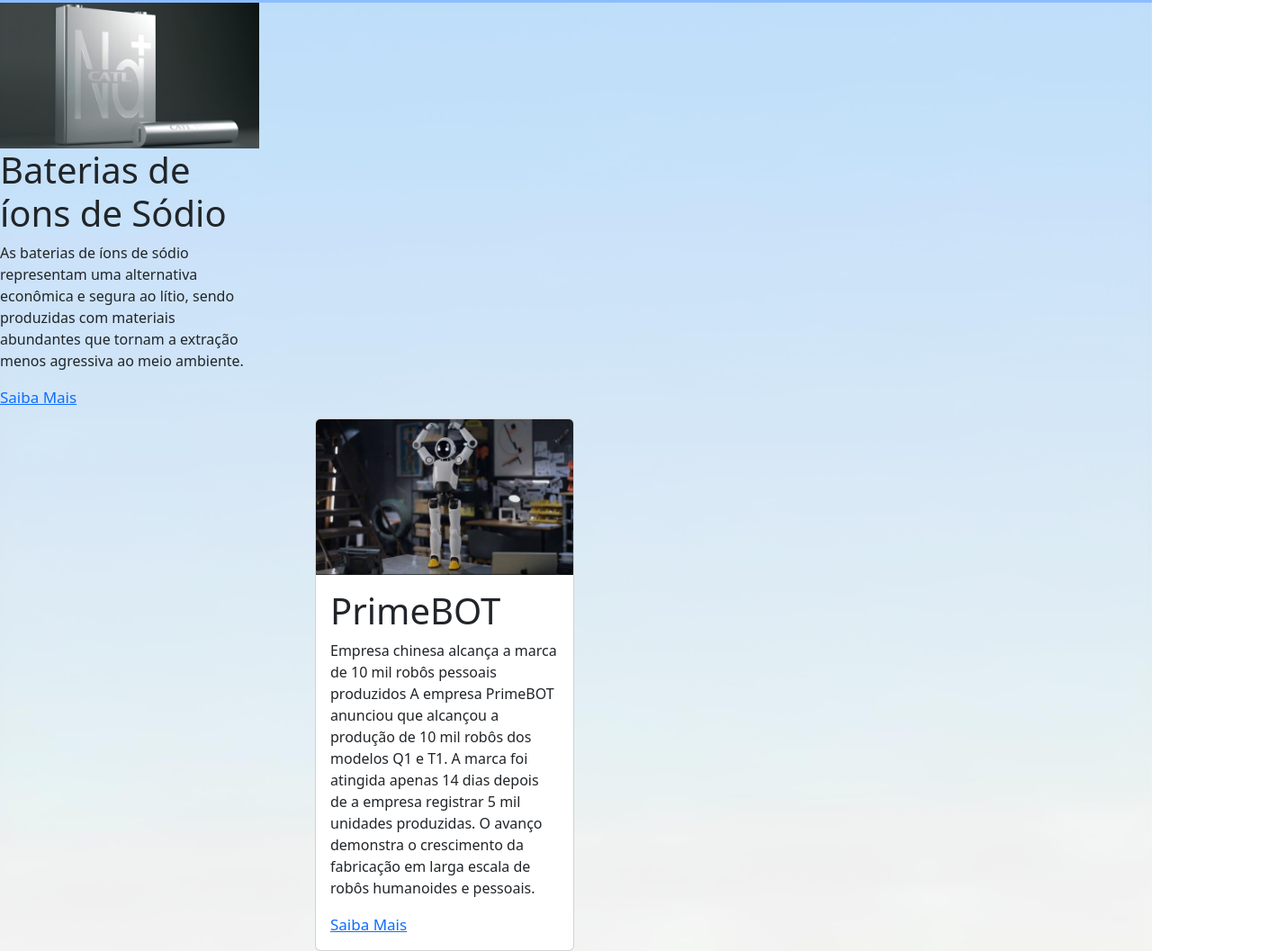
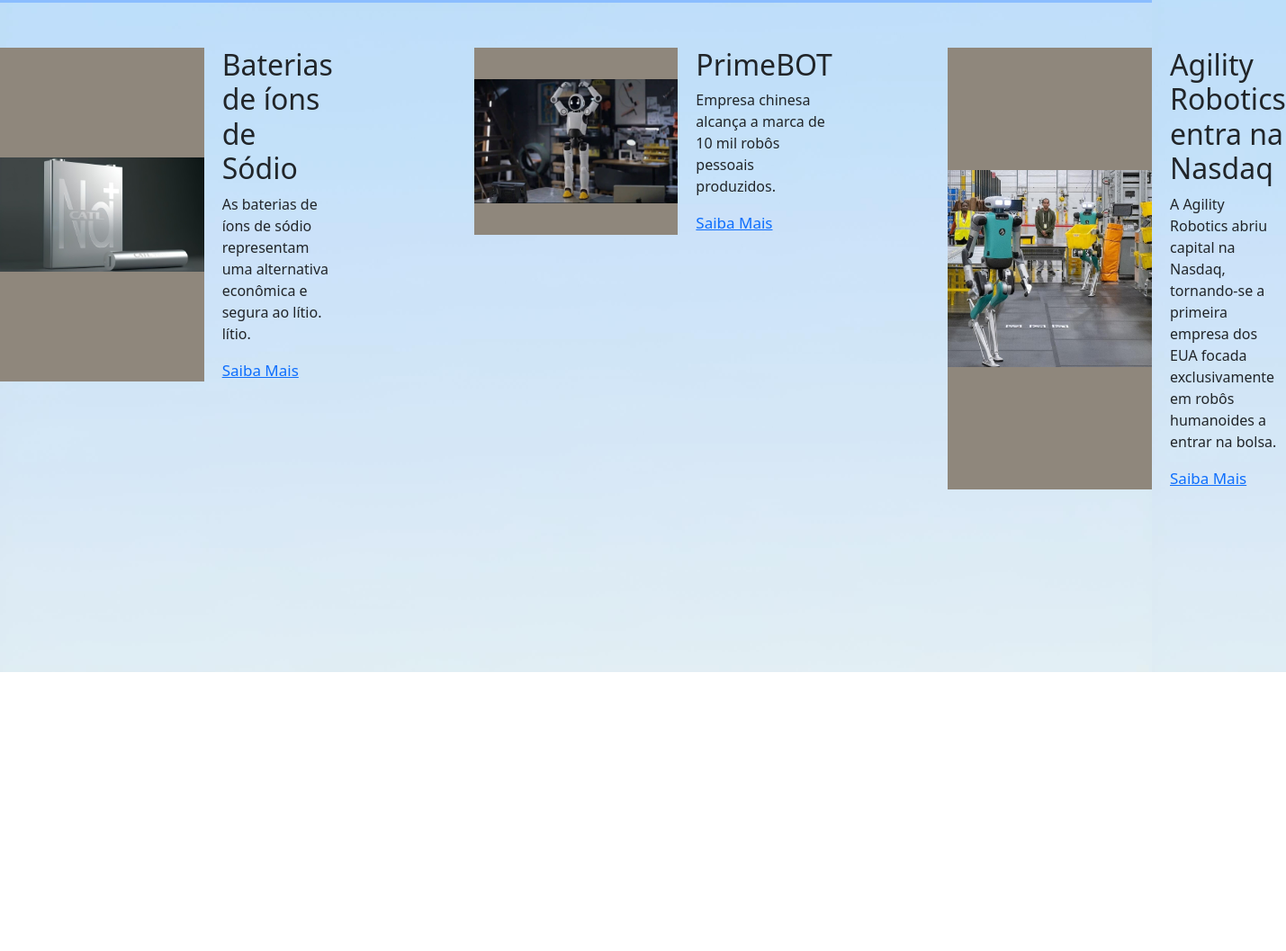
Before and after one commit to rafaalves070211-web/Vazatx---Definitivo, a plain HTML site: page Robótica _Humanoide.html in a window 1280 px wide. Shown: the part 53-1110 px from the top of the page at 90% size, 1429 px wide, since content can reach past the window. After the commit the page ends 800 px from the top, so only its background shows below. Drawn offline with nearby package versions, Linux system fonts and the light colour scheme.

Commit message:
Fazendo cards

```diff
--- a/Robótica _Humanoide.html
+++ b/Robótica _Humanoide.html
@@ -38,22 +38,39 @@
 
 
 
+<div class="cards-container">
+
   <div class="card1" style="width: 18rem;">
     <img src="./img/bateria (1).jpg" class="card-img-top" alt="...">
     <div class="card-body">
-    <h1> Baterias de íons de Sódio</h1>
-    <p class="card-text">As baterias de íons de sódio representam uma alternativa econômica e segura ao lítio, sendo produzidas com materiais abundantes que tornam a extração menos agressiva ao meio ambiente.<br> </p>
+      <h2>Baterias de íons de Sódio</h2>
+      <p class="card-text">
+        As baterias de íons de sódio representam uma alternativa econômica e segura ao lítio. lítio.
+      </p>
       <a href="./Saiba_mais_bateria.html">Saiba Mais</a>
     </div>
   </div>
 
-<div class="card" style="width: 18rem;">
+
+  <div class="card2" style="width: 18rem;">
     <img src="./img/PrimeBot.jpg" class="card-img-top" alt="...">
     <div class="card-body">
-    <h1>PrimeBOT</h1>
+      <h2>PrimeBOT</h2>
       <p class="card-text">
-Empresa chinesa alcança a marca de 10 mil robôs pessoais produzidos
-A empresa PrimeBOT anunciou que alcançou a produção de 10 mil robôs dos modelos Q1 e T1. A marca foi atingida apenas 14 dias depois de a empresa registrar 5 mil unidades produzidas. O avanço demonstra o crescimento da fabricação em larga escala de robôs humanoides e pessoais.<br> </p>
+        Empresa chinesa alcança a marca de 10 mil robôs pessoais produzidos.
+      </p>
       <a href="./Saiba_mais_PrimeBot.html">Saiba Mais</a>
     </div>
   </div>
+
+  <div class="card3" style="width: 18rem;">
+    <img src="./img/Robotica_Noticia_Agility_Nasdaq.jpg.jpeg" class="card-img-top" alt="...">
+    <div class="card-body">
+      <h2>Agility Robotics entra na Nasdaq</h2>
+      <p class="card-text">
+A Agility Robotics abriu capital na Nasdaq, tornando-se a primeira empresa dos EUA focada exclusivamente em robôs humanoides a entrar na bolsa.
+      </p>
+      <a href="./Saiba_mais_Nasdaq.html">Saiba Mais</a>
+    </div>
+  </div>
+</div>
--- a/css/style.css
+++ b/css/style.css
@@ -8,12 +8,7 @@ a {
   text-decoration: none;
   font-size: 17px;
 }
-.card{
-    background-color: rgb(143, 135, 124);
-      position:unset;
-    left: 200px;
-     top: 20px;
-}
+
 
 body{
   background-image: url('../img/fundo_2.jpg');
@@ -26,12 +21,21 @@ body{
     margin: 100px auto;
     background-color: rgb(237, 241, 240);
 }
-.Diversos{
+ .Diversos{
+  background-color: rgb(237, 241, 240);
 
 }
-.card{
+.cards-container {
+    display: flex;
+    justify-content: center;
+    align-items: flex-start;
+    gap: 300px;
+    margin-top: 50px;
+}
+.card1, .card2, .card3 {
     background-color: rgb(143, 135, 124);
-      position: relative;
-    left: 350px;
-     top: 10px;
+    display: flex;
+    flex-direction:row;
+    align-items: center;
+    gap: 20px;
 }
```
Also changed, not shown: Saiba_mais_Nasdaq.html (added, +43 -0 lines). Lines whose indentation alone changed are shown as unchanged.
